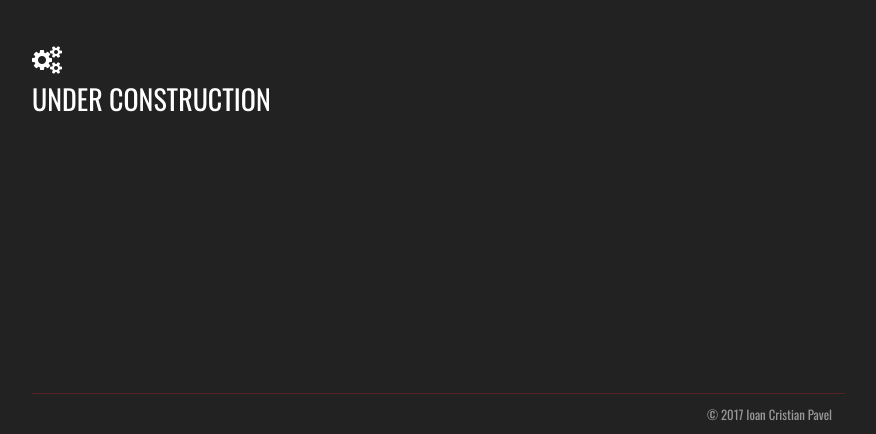
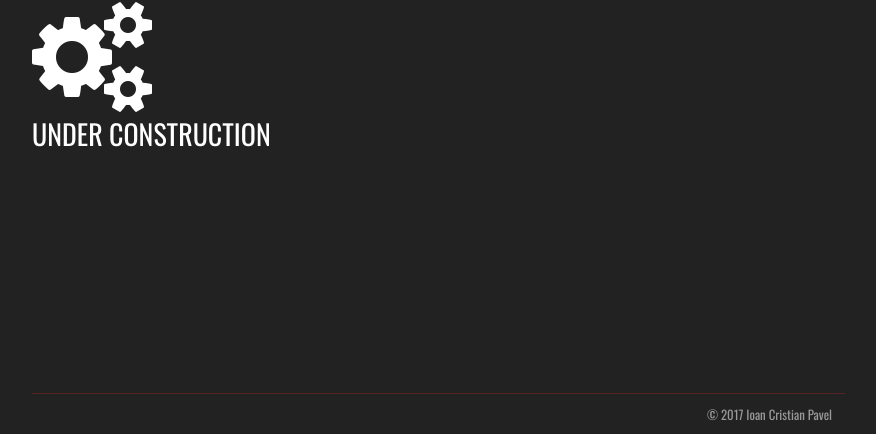
Before and after one commit to positronstudio/positronstudio.github.io, a plain HTML site: page index.html in a window 1280 px wide. Shown: the part 366-800 px from the top of the page, without its empty margins (208-1084 px from the left). Drawn offline with nearby package versions, Linux system fonts and the light colour scheme.

Commit message:
Update index.html

```diff
--- a/index.html
+++ b/index.html
@@ -14,7 +14,7 @@
                 <h1><span>positron</span>.<span>studio</span></h1>
             </div>
             <div class="warning-container">
-                <i class="fa fa-cogs" aria-hidden="true"></i>
+                <i class="fa fa-cogs fa-4x" aria-hidden="true"></i>
                 <span class="warning-text">UNDER CONSTRUCTION</span>
             </div>
         </main>
```
